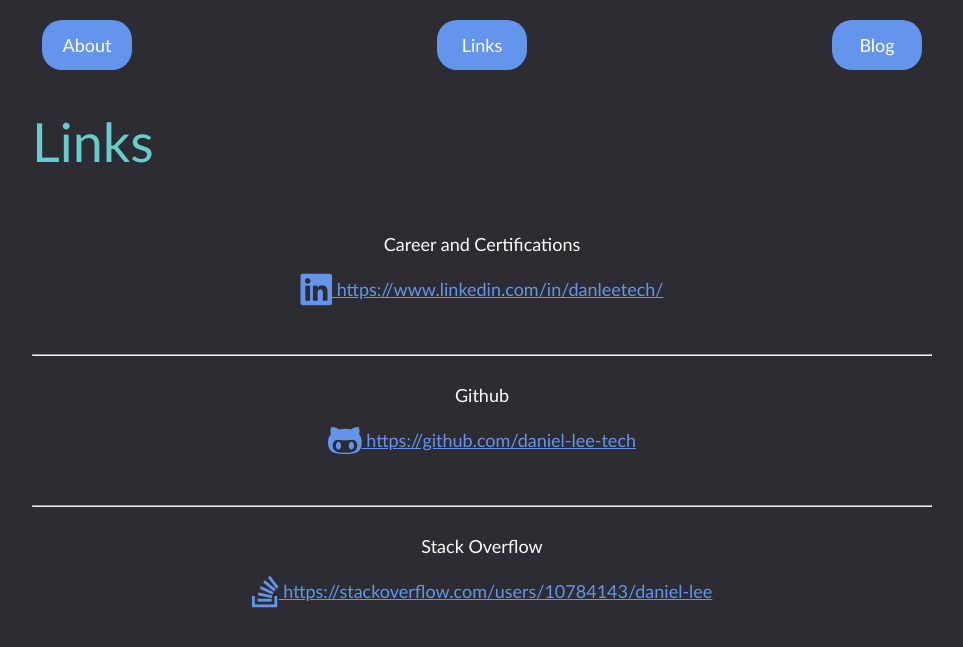
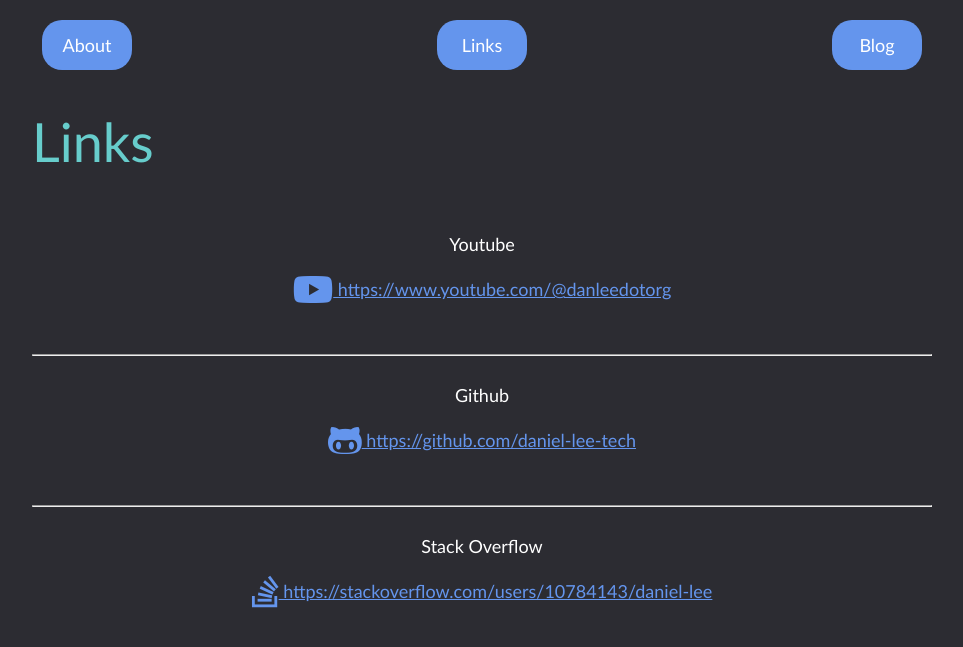
Before and after one commit to danielleedottech/danlee-org, a Jekyll site: the page built from pages/links.html, in a window 1280 px wide. Shown: the top 647 px of the page, without its empty margins (158-1121 px from the left). Built offline with Jekyll 4.4.1, drawn with Linux system fonts in a browser that asks for light colours; nearby versions of some CDN libraries; library files that are not in the unit come from our copies.

Commit message:
deleted linkedin and added youtube

```diff
--- a/pages/links.html
+++ b/pages/links.html
@@ -5,10 +5,10 @@ title: Links
 <h1 class="page-title">Links</h1>
 
 <section class="about-page-section">
-    <h2>Career and Certifications</h2>
+    <h2>Youtube</h2>
 
-    <a href="https://www.linkedin.com/in/danleetech/">
-        <i class="fa-brands fa-linkedin fa-2xl"></i>&nbsp;https://www.linkedin.com/in/danleetech/
+    <a href="https://www.youtube.com/@danleedotorg" target="_blank">
+        <i class="fa-brands fa-youtube fa-2xl"></i>&nbsp;https://www.youtube.com/@danleedotorg
     </a>
 </section>
 
@@ -16,7 +16,7 @@ title: Links
 <section class="about-page-section">
     <h2>Github</h2>
 
-    <a href="https://github.com/daniel-lee-tech">
+    <a href="https://github.com/daniel-lee-tech" target="_blank">
         <i class="fa-brands fa-github-alt fa-2xl"></i>&nbsp;https://github.com/daniel-lee-tech
     </a>
 </section>
@@ -25,7 +25,7 @@ title: Links
 <section class="about-page-section">
     <h2>Stack Overflow</h2>
 
-    <a href="https://stackoverflow.com/users/10784143/daniel-lee">
+    <a href="https://stackoverflow.com/users/10784143/daniel-lee" target="_blank">
         <i class="fa-brands fa-stack-overflow fa-2xl"></i>&nbsp;https://stackoverflow.com/users/10784143/daniel-lee
 
     </a>
```
